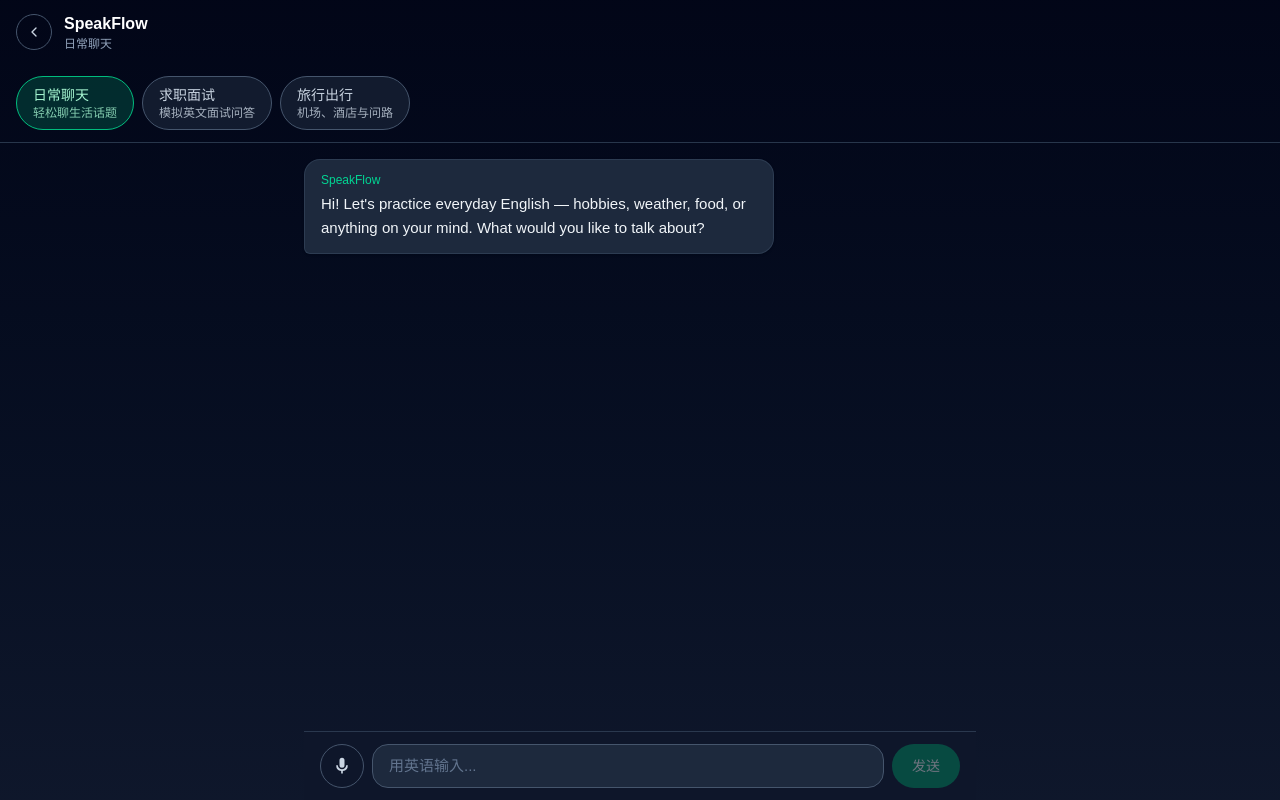
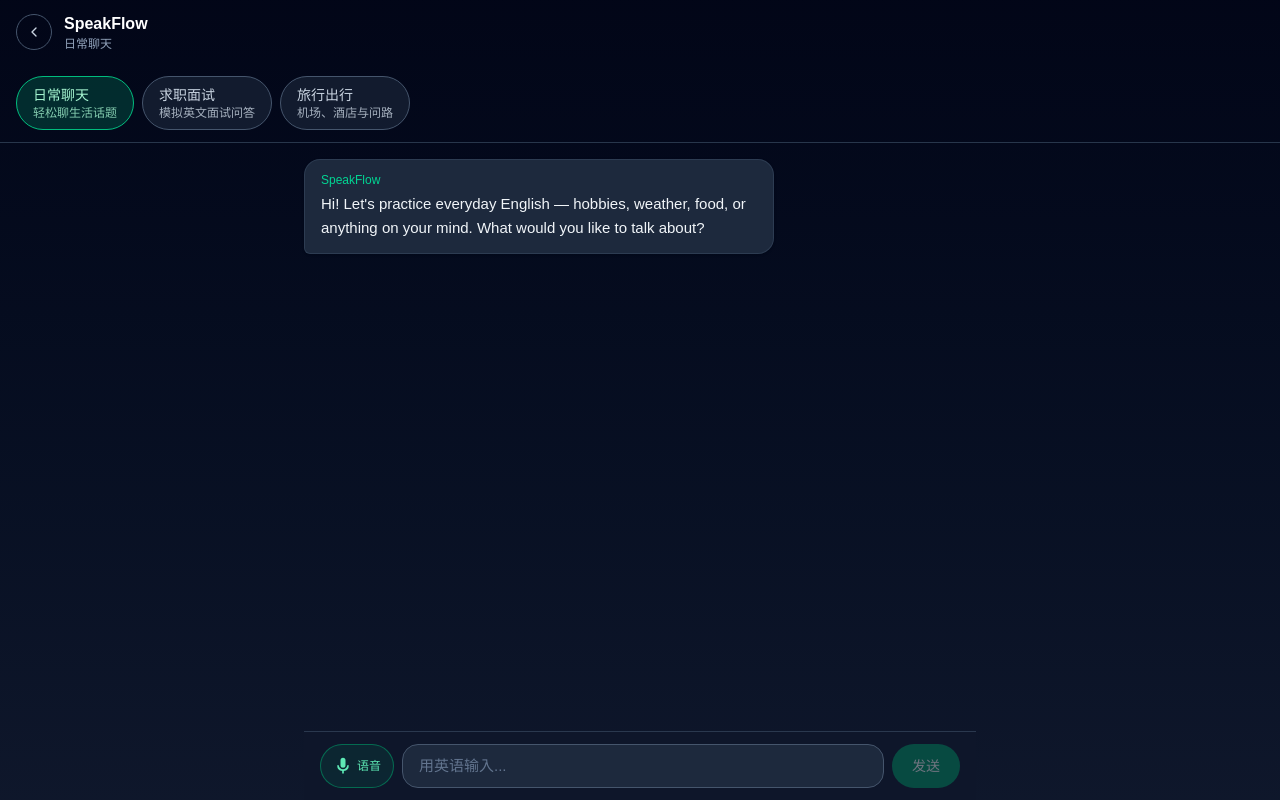
Before and after one commit to Ooo-Q/speakflow, a Next.js app: page /chat in a window 1280 px wide. Built offline with nearby package versions, Linux system fonts and the light colour scheme.

Commit message:
麦克风按钮增加「语音」文字，提升可见性

```diff
--- a/src/components/chat/ChatInput.tsx
+++ b/src/components/chat/ChatInput.tsx
@@ -80,17 +80,18 @@ export function ChatInput({ onSend, disabled }: ChatInputProps) {
               ? isListening
                 ? "点击停止录音"
                 : "语音输入"
-              : "当前浏览器不支持语音输入"
+              : "请使用 Chrome 或 Edge 浏览器"
           }
           aria-label={isListening ? "停止录音" : "语音输入"}
           aria-pressed={isListening}
-          className={`flex h-11 w-11 shrink-0 items-center justify-center rounded-full border transition disabled:cursor-not-allowed disabled:opacity-40 ${
+          className={`flex h-11 shrink-0 items-center justify-center gap-1 rounded-full border px-3 transition disabled:cursor-not-allowed disabled:opacity-50 ${
             isListening
               ? "border-red-500 bg-red-500/20 text-red-400 animate-pulse"
-              : "border-slate-600 text-slate-300 hover:border-emerald-500 hover:text-emerald-300"
+              : "border-emerald-600/60 bg-emerald-500/10 text-emerald-300 hover:border-emerald-500 hover:bg-emerald-500/20"
           }`}
         >
           <MicIcon />
+          <span className="text-xs font-medium">语音</span>
         </button>
 
         <textarea
```
